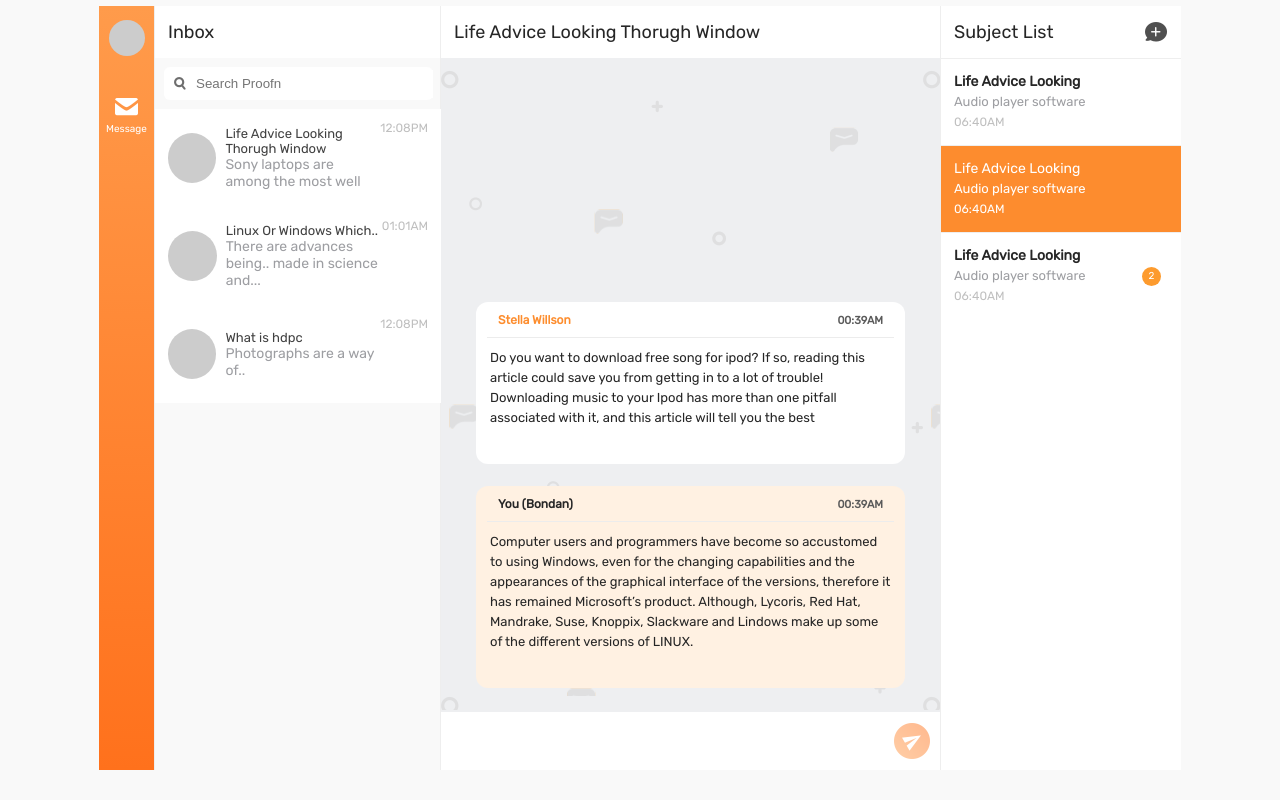
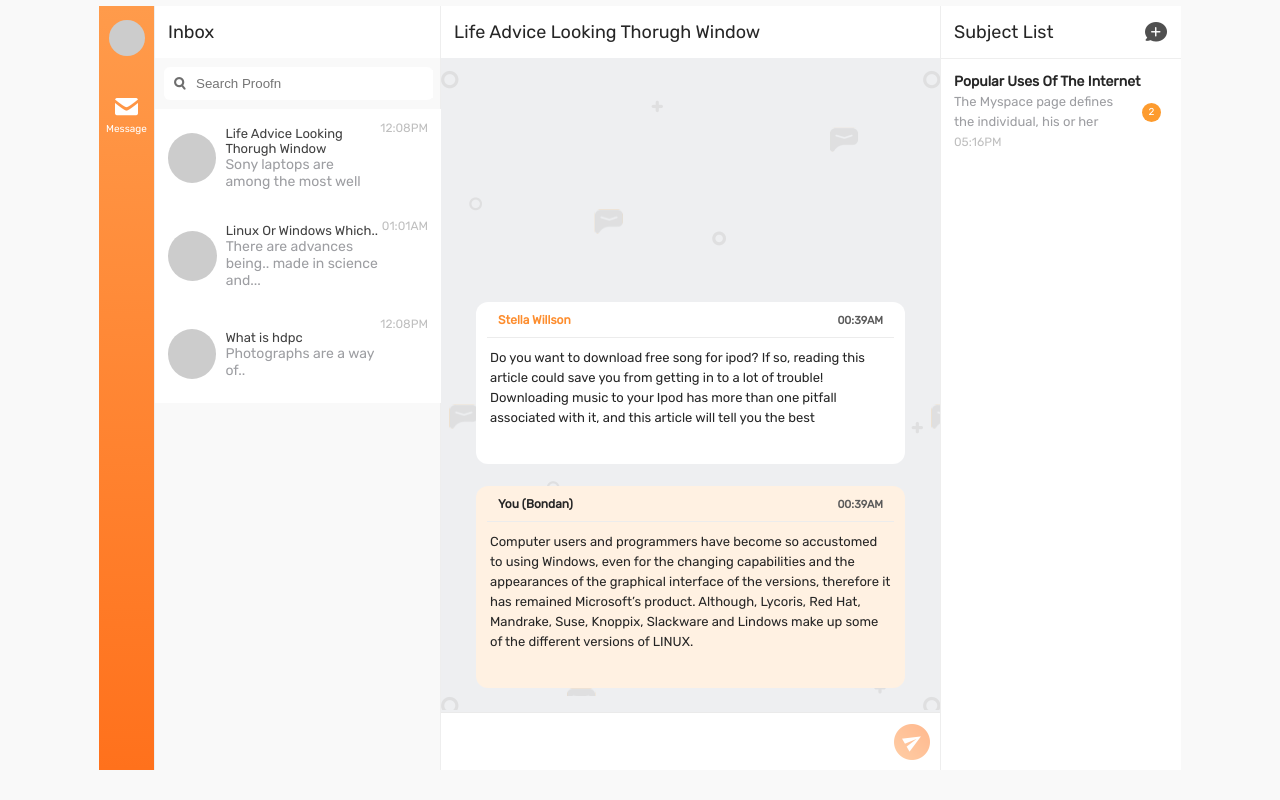
Before and after one commit to fahmifan/chat-app, a React (Create React App) app: page / in a window 1280 px wide. Both pictures are taken after a click on the element 298 px from the left and 158 px from the top of the page. Built offline with nearby package versions, Linux system fonts and the light colour scheme.

Commit message:
add subject list

```diff
--- a/src/components/SubjectCard.js
+++ b/src/components/SubjectCard.js
@@ -41,31 +41,27 @@ const NotifMessage = styled.div`
   font-size: 10px;
   width: 19px;
   height: 19px;
-  margin-left: 30px;
   margin-right: 7px;
   border-radius: 100%;
 `
 
-const Right = styled.div`
-  height: 100%;
-  display: grid;
-  grid-auto-rows: 50% 50%;
-`
 const Desc = styled.p`
   color: ${props => props.select ? '#fff':'#9d9ea2' };
   font-size: 13px;
+  max-width: 180px;
+  text-overflow: ellipsis;
 `
 const Detail = styled.div`
 
 `
 
-export const SubjectCard = ({select, notif, messageCount, handleClick}) => (
+export const SubjectCard = ({select, unreadMessageCount, handleClick, topic, desc, time}) => (
   <Card select={select} onClick={handleClick}>
     <Detail>
-      <Topic select={select}>Life Advice Looking</Topic>
-      <Desc select={select}>Audio player software </Desc>
-      <Time select={select}>06:40AM</Time>
+      <Topic select={select}>{topic}</Topic>
+      <Desc select={select}>{desc}</Desc>
+      <Time select={select}>{time}</Time>
     </Detail>
-    {notif && <NotifMessage>{messageCount}</NotifMessage>}
+    {unreadMessageCount && <NotifMessage>{unreadMessageCount}</NotifMessage>}
   </Card>
 )
--- a/src/container/Message/Message.js
+++ b/src/container/Message/Message.js
@@ -77,6 +77,7 @@ const ChatInputBox = styled.div`
   width: 100%;
   background: #fff;
   height: 58px;
+  border-top: 1px solid #eaeaea;
 `
 
 const ChatInput = styled.input`
@@ -138,6 +139,15 @@ export class Message extends React.Component {
             message: 'Computer users and programmers have become so accustomed to using Windows, even for the changing capabilities and the appearances of the graphical interface of the versions, therefore it has remained Microsoft’s product. Although, Lycoris, Red Hat, Mandrake, Suse, Knoppix, Slackware and Lindows make up some of the different versions of LINUX. '
 
           }
+        ],
+        subjectList: [
+          {
+            id: 12,
+            topic: 'Popular Uses Of The Internet',
+            desc: 'The Myspace page defines the individual, his or her',
+            time: '05:16PM',
+            unreadMessageCount: 2,
+          },
         ]
       },
       {
@@ -160,7 +170,8 @@ export class Message extends React.Component {
             time: '01:01AM',
             message: 'Oke '
           }
-        ]
+        ],
+        subjectList: []
       },
       {
         id: 3,
@@ -175,27 +186,27 @@ export class Message extends React.Component {
             time: '05:18AM',
             message: 'Photographs are a way of.. preserving a moment in our lives for the rest of our lives.'
           }
-        ]
+        ],
+        subjectList: []
       },
     ],
     chatsToShow: [],
-  }
-
-  fetchChats = (inboxId) => {
-    const inbox = this.state.inboxes.filter(inbox => inbox.id === inboxId)[0]
-    console.log("inbox", inbox)
-    this.setState({
-      chatsToShow: [...inbox.chats]
-    })
+    subjectListToShow: [],
   }
 
   inboxClickHandler = (inboxId) => {
     console.log("inboxId", inboxId);
-    this.fetchChats(inboxId);
+
+    const inbox = this.state.inboxes.filter(inbox => inbox.id === inboxId)[0]
+    console.log("inbox", inbox)
+    this.setState({
+      chatsToShow: [...inbox.chats],
+      subjectListToShow: [...inbox.subjectList],
+    })
   }
 
   render() {
-    const {chatsToShow, inboxes} = this.state
+    const {chatsToShow, inboxes, subjectListToShow} = this.state
     const myUserId = 9
     return (
       <Root>
@@ -234,9 +245,14 @@ export class Message extends React.Component {
         <SubjectList>
           <PanelTitle><span>Subject List</span> <img src={icNewSubject} /></PanelTitle>
 
-          <SubjectCard />
-          <SubjectCard select />
-          <SubjectCard notif messageCount={2} />
+          {subjectListToShow && subjectListToShow.map(subject => (
+            <SubjectCard
+              topic={subject.topic}
+              desc={subject.desc}
+              time={subject.time}
+              unreadMessageCount={subject.unreadMessageCount}
+            />
+          )) }
 
         </SubjectList>
 
```
